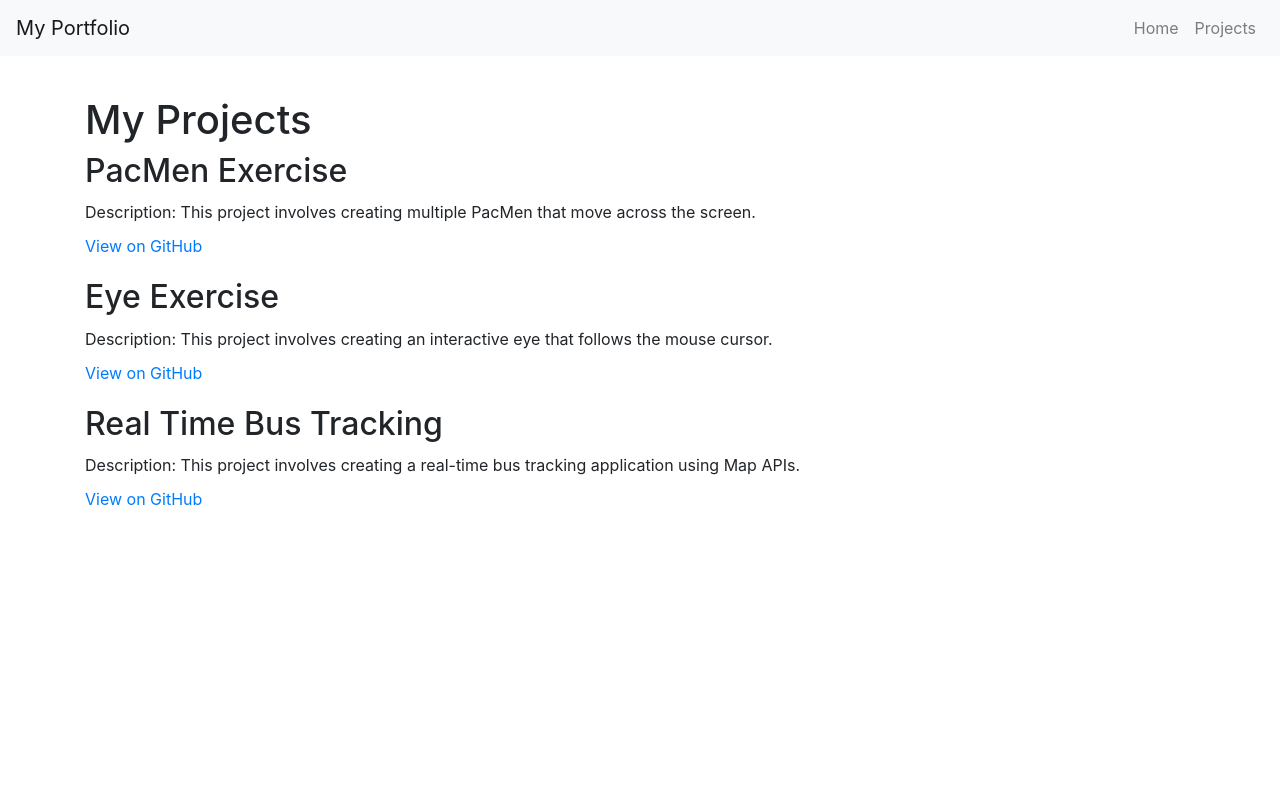
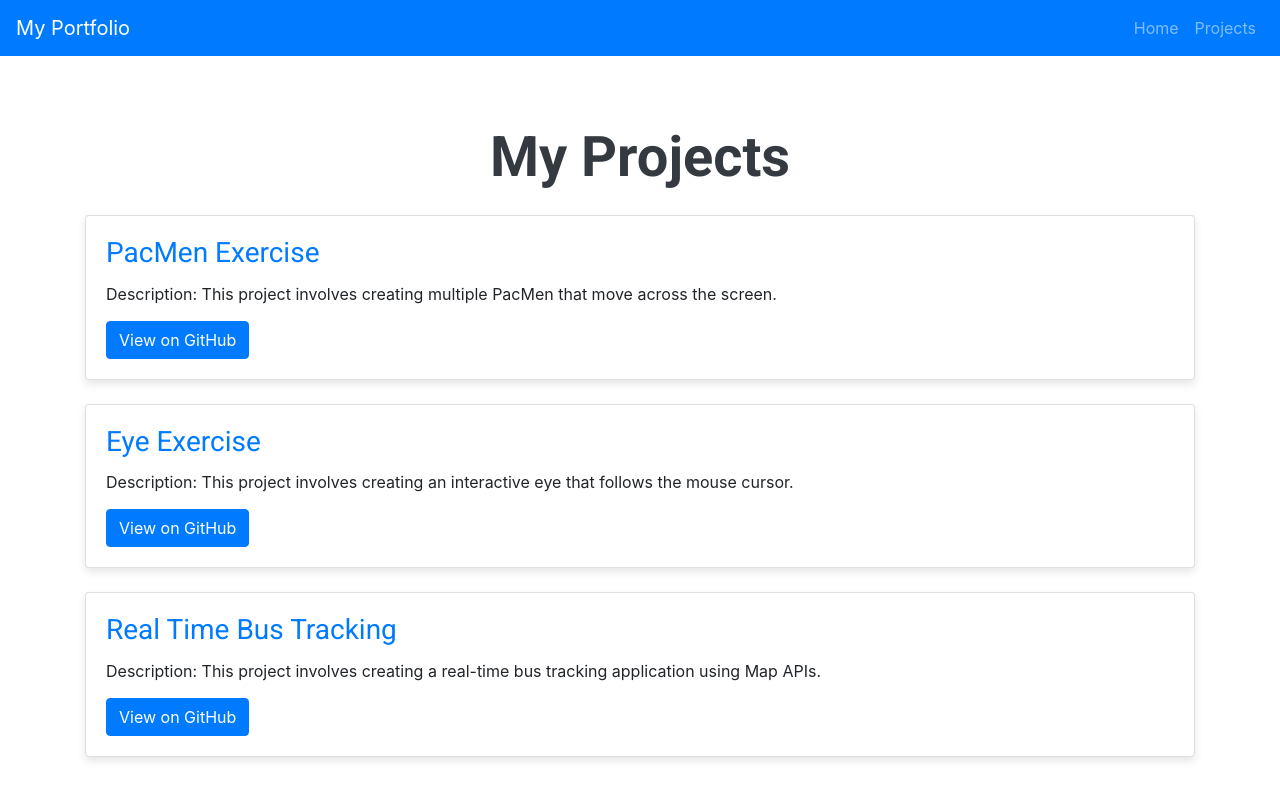
Before and after one commit to MuhammadAliCheema/muhammadalicheema.github.io, a plain HTML site: page projects.html in a window 1280 px wide. Drawn offline with nearby package versions, Linux system fonts and the light colour scheme.

Commit message:
Add files via upload

```diff
--- a/projects.html
+++ b/projects.html
@@ -6,38 +6,51 @@
   <title>My Projects</title>
   <link rel="stylesheet" href="styles.css">
   <link rel="stylesheet" href="https://stackpath.bootstrapcdn.com/bootstrap/4.5.2/css/bootstrap.min.css">
+  <link href="https://fonts.googleapis.com/css2?family=Roboto:wght@400;700&family=Open+Sans:wght@400;600&display=swap" rel="stylesheet">
 </head>
 <body>
-  <nav class="navbar navbar-expand-lg navbar-light bg-light">
+  <nav class="navbar navbar-expand-lg navbar-dark bg-primary">
     <a class="navbar-brand" href="index.html">My Portfolio</a>
-    <div class="collapse navbar-collapse">
+    <button class="navbar-toggler" type="button" data-toggle="collapse" data-target="#navbarNav" aria-controls="navbarNav" aria-expanded="false" aria-label="Toggle navigation">
+      <span class="navbar-toggler-icon"></span>
+    </button>
+    <div class="collapse navbar-collapse" id="navbarNav">
       <ul class="navbar-nav ml-auto">
         <li class="nav-item"><a class="nav-link" href="index.html#introduction">Home</a></li>
         <li class="nav-item"><a class="nav-link" href="projects.html">Projects</a></li>
       </ul>
     </div>
   </nav>
-  <div class="container">
+  <div class="container mt-5">
     <div class="row">
       <div class="col-md-12">
-        <h1>My Projects</h1>
-        <div class="project">
-          <h2>PacMen Exercise</h2>
-          <p>Description: This project involves creating multiple PacMen that move across the screen.</p>
-          <a href="https://github.com/MuhammadAliCheema/pacmen.git" target="_blank">View on GitHub</a>
+        <h1 class="display-4 text-center">My Projects</h1>
+        <div class="card mt-4">
+          <div class="card-body">
+            <h2 class="card-title">PacMen Exercise</h2>
+            <p class="card-text">Description: This project involves creating multiple PacMen that move across the screen.</p>
+            <a href="https://github.com/MuhammadAliCheema/pacmen.git" target="_blank" class="btn btn-primary">View on GitHub</a>
+          </div>
         </div>
-        <div class="project">
-          <h2>Eye Exercise</h2>
-          <p>Description: This project involves creating an interactive eye that follows the mouse cursor.</p>
-          <a href="https://github.com/MuhammadAliCheema/EyeExercise.git" target="_blank">View on GitHub</a>
+        <div class="card mt-4">
+          <div class="card-body">
+            <h2 class="card-title">Eye Exercise</h2>
+            <p class="card-text">Description: This project involves creating an interactive eye that follows the mouse cursor.</p>
+            <a href="https://github.com/MuhammadAliCheema/EyeExercise.git" target="_blank" class="btn btn-primary">View on GitHub</a>
+          </div>
         </div>
-        <div class="project">
-          <h2>Real Time Bus Tracking</h2>
-          <p>Description: This project involves creating a real-time bus tracking application using Map APIs.</p>
-          <a href="https://github.com/MuhammadAliCheema/RealTime-BusTracking.git" target="_blank">View on GitHub</a>
+        <div class="card mt-4">
+          <div class="card-body">
+            <h2 class="card-title">Real Time Bus Tracking</h2>
+            <p class="card-text">Description: This project involves creating a real-time bus tracking application using Map APIs.</p>
+            <a href="https://github.com/MuhammadAliCheema/RealTime-BusTracking.git" target="_blank" class="btn btn-primary">View on GitHub</a>
+          </div>
         </div>
       </div>
     </div>
   </div>
+  <script src="https://code.jquery.com/jquery-3.5.1.slim.min.js"></script>
+  <script src="https://cdn.jsdelivr.net/npm/@popperjs/core@2.5.4/dist/umd/popper.min.js"></script>
+  <script src="https://stackpath.bootstrapcdn.com/bootstrap/4.5.2/js/bootstrap.min.js"></script>
 </body>
 </html>
--- a/styles.css
+++ b/styles.css
@@ -1,8 +1,9 @@
 body {
-  font-family: Arial, sans-serif;
-  background-color: #f8f9fa;
+  font-family: 'Open Sans', Arial, sans-serif;
+  background-color: #f4f6f9;
   margin: 0;
   padding: 0;
+  color: #333;
 }
 
 .navbar {
@@ -13,29 +14,32 @@ body {
   padding: 20px;
 }
 
-h1 {
-  margin-bottom: 20px;
+h1.display-4 {
+  font-family: 'Roboto', sans-serif;
+  font-weight: 700;
+  color: #343a40;
 }
 
-.project {
-  margin-bottom: 20px;
+h2 {
+  font-family: 'Roboto', sans-serif;
+  font-weight: 600;
+  margin-top: 30px;
+  color: #007bff;
 }
 
-.project h2 {
-  margin-bottom: 10px;
+.card {
+  border: none;
+  border-radius: 10px;
+  box-shadow: 0 4px 8px rgba(0, 0, 0, 0.1);
 }
 
-.project p {
-  margin-bottom: 10px;
+.card-title {
+  font-size: 1.75rem;
+  margin-bottom: 15px;
 }
 
-.project a {
-  color: #007bff;
-  text-decoration: none;
-}
-
-.project a:hover {
-  text-decoration: underline;
+.card-text {
+  margin-bottom: 15px;
 }
 
 .text-center {
@@ -48,4 +52,24 @@ h1 {
 
 img {
   margin-bottom: 20px;
+  transition: transform 0.2s;
 }
+
+img:hover {
+  transform: scale(1.1);
+}
+
+a {
+  color: #007bff;
+  text-decoration: none;
+}
+
+a:hover {
+  text-decoration: underline;
+}
+
+.lead {
+  font-size: 1.25rem;
+  font-weight: 300;
+  color: #555;
+}
```
Also changed, not shown: index.html (+2 -1 lines).
